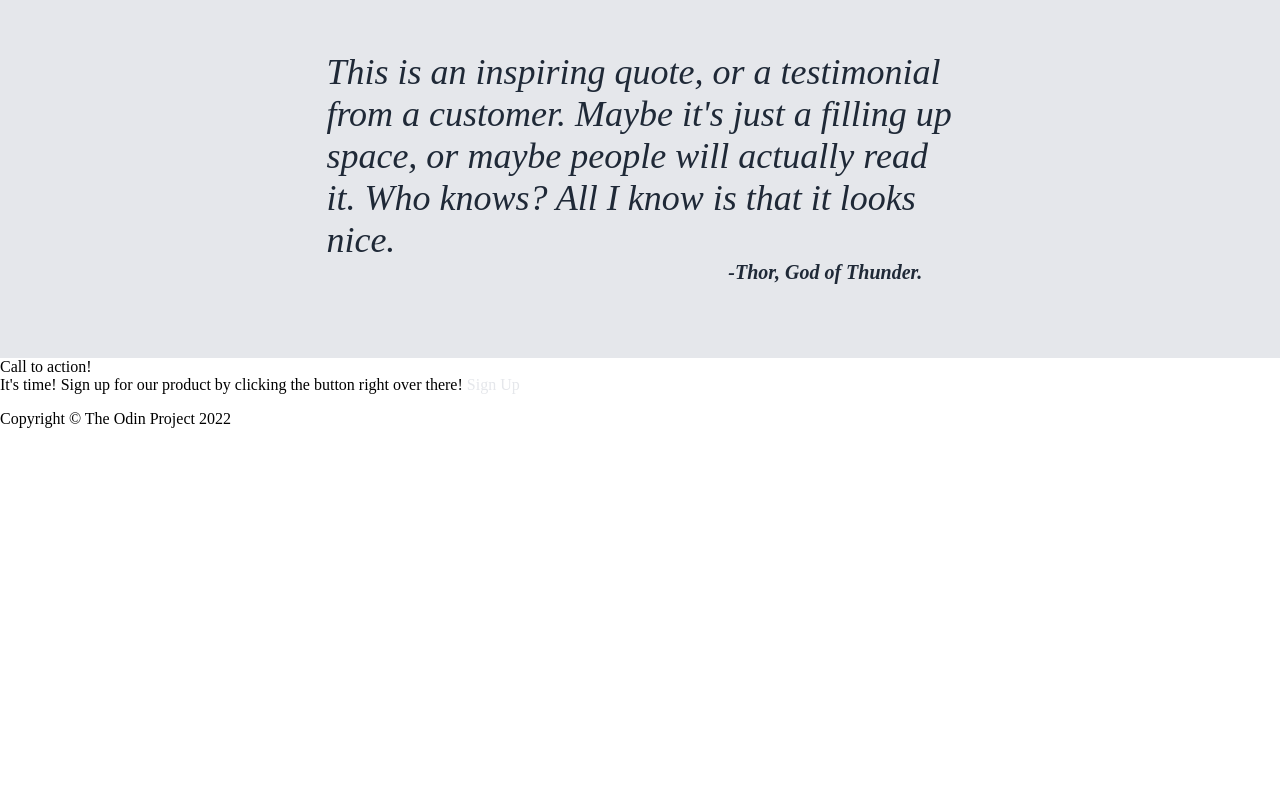
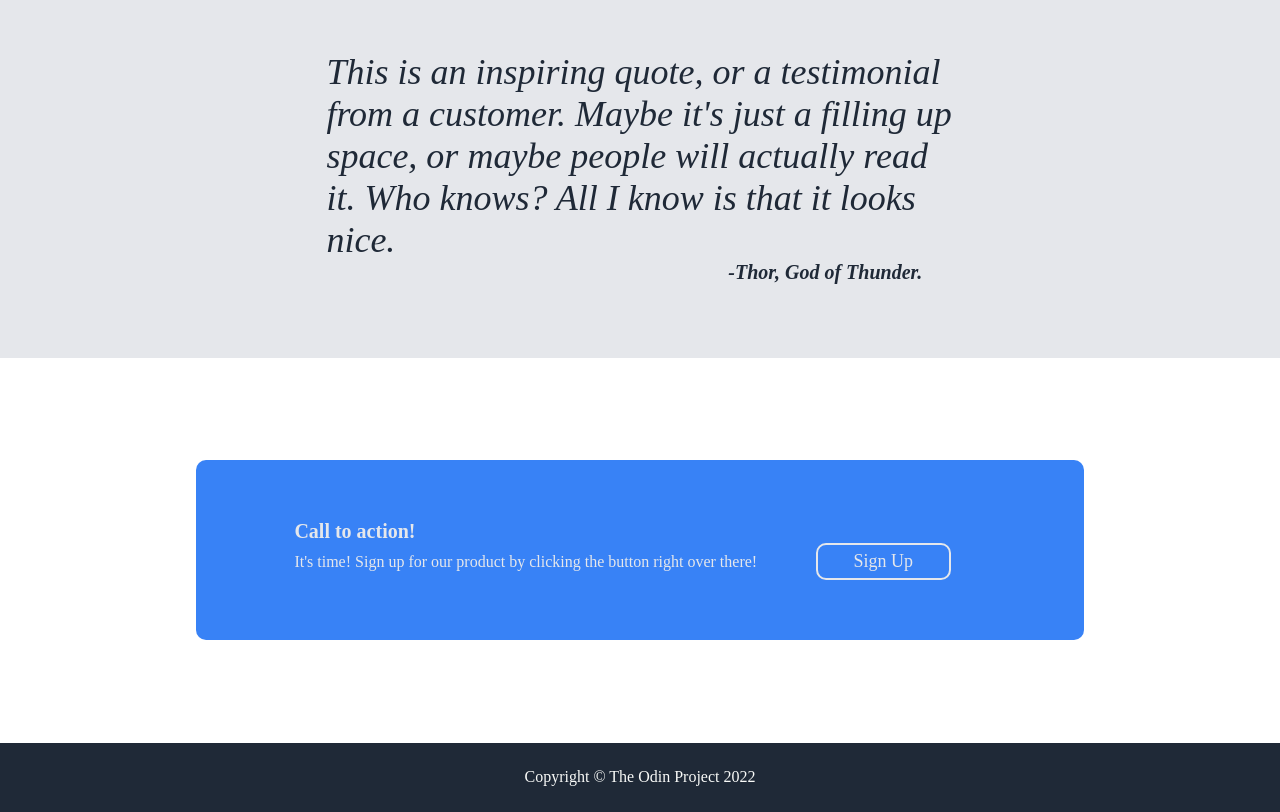
Before and after one commit to learningtocodez/landing-page, a plain HTML site: page index.html in a window 1280 px wide. Shown: the part 868-1680 px from the top of the page. Before the commit the page ends 1312 px from the top, so only its background shows below. Drawn offline with Linux system fonts and the light colour scheme.

Commit message:
Changed container1 gap: from 50px to 30px; Added footer background-color #1F2937, added .copyright text color #f9faf8

```diff
--- a/styles.css
+++ b/styles.css
@@ -70,7 +70,7 @@ ul {
     margin-bottom: 85px;
 }
 
-button {
+.button {
     margin-top: 0;
     margin-left: 0px;
     padding-top: 6px;
@@ -108,7 +108,7 @@ button {
     display: flex;
     justify-content: center;
     align-items: center;
-    gap: 50px;
+    gap: 30px;
     margin-top: 40px;
     margin-bottom: 60px;
     font-family: 'Gill Sans', 'Gill Sans MT', Calibri, 'Trebuchet MS', sans-serif;
@@ -170,3 +170,68 @@ button {
     margin-top: 0px;
     margin-bottom: 0px;
 }
+
+
+.container-blue {
+    display: flex;
+    justify-content: center;
+    color: #E5E7EB;
+    margin-top: 8%;
+    margin-bottom: 8%;
+}
+
+
+.call {
+    display: flex;
+    flex-direction: column;
+    justify-content: flex-start;
+    width: 60%;
+    border-radius: 10px;
+    font-size: 20px;
+    font-weight: 900;
+    padding: 3em 3em;
+    background-color: #3882f6;
+}
+
+/* DELETE BEFORE PUSH. If you want it fixed you need to remove call and then adjust the code so everything lines up with in container-blue*/
+
+.to {
+    display: flex;
+    justify-content: flex-start;
+    margin-right: 0%;
+    margin-left: 5%;
+
+}
+
+.action  {
+    display: flex;
+    justify-content: space-between;
+    align-items: center;
+    font-size: 16px;
+    font-weight: 100;
+    margin-left: 5%;
+}
+
+.button2 {
+    display: flex;
+    justify-content: center;
+    border-radius: 10px;
+    background-color: #3882f6;
+    font-size: 18px;
+    padding: 6px 2em;
+    margin-right: 10%;
+    border: 2px solid #E5E7EB
+}
+
+.footer {
+    display: flex;
+    justify-content: center;
+    background-color: #1F2937;
+    margin-top: auto;
+}
+
+.copyright {
+    color: #f9faf8;
+    margin-top: 2%;
+    margin-bottom: 2%;
+}
```
